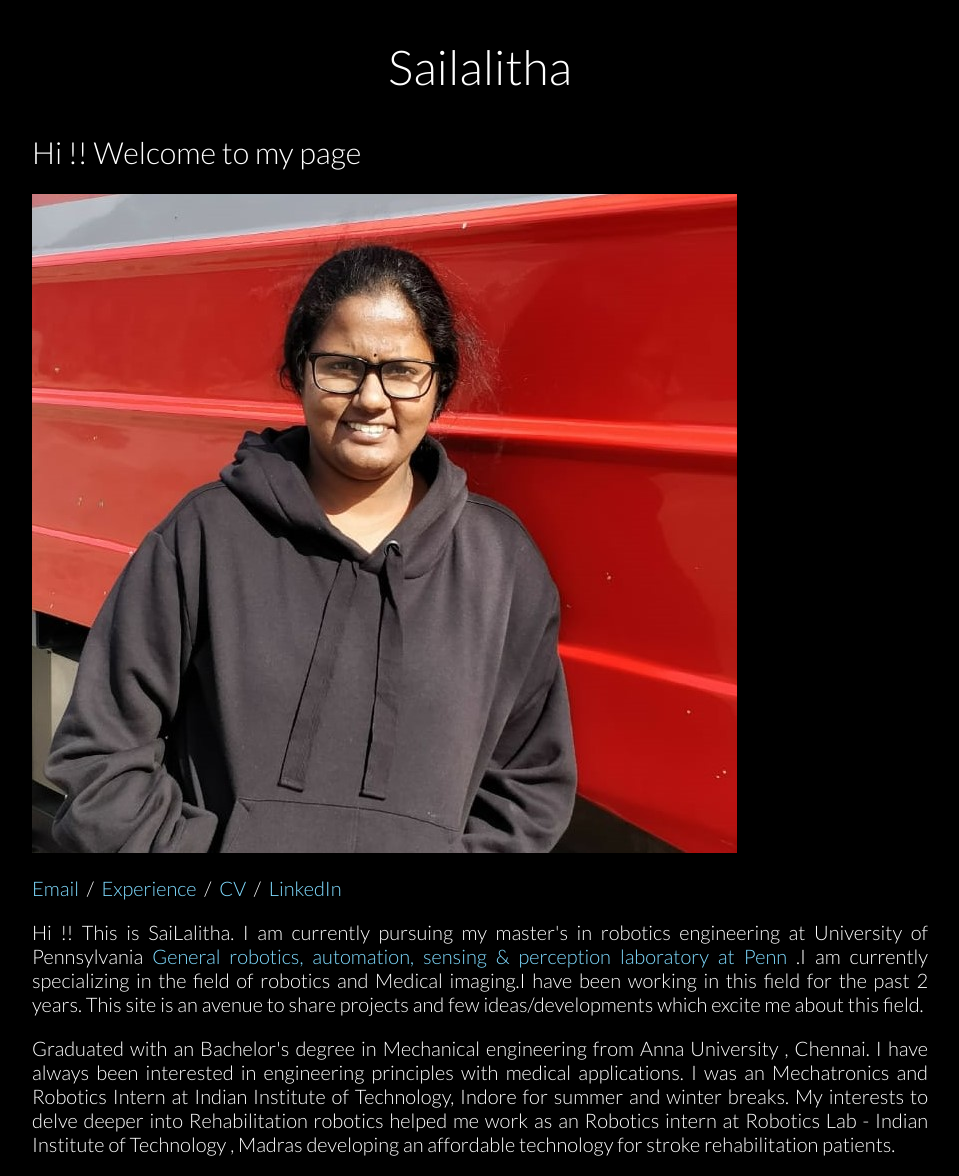
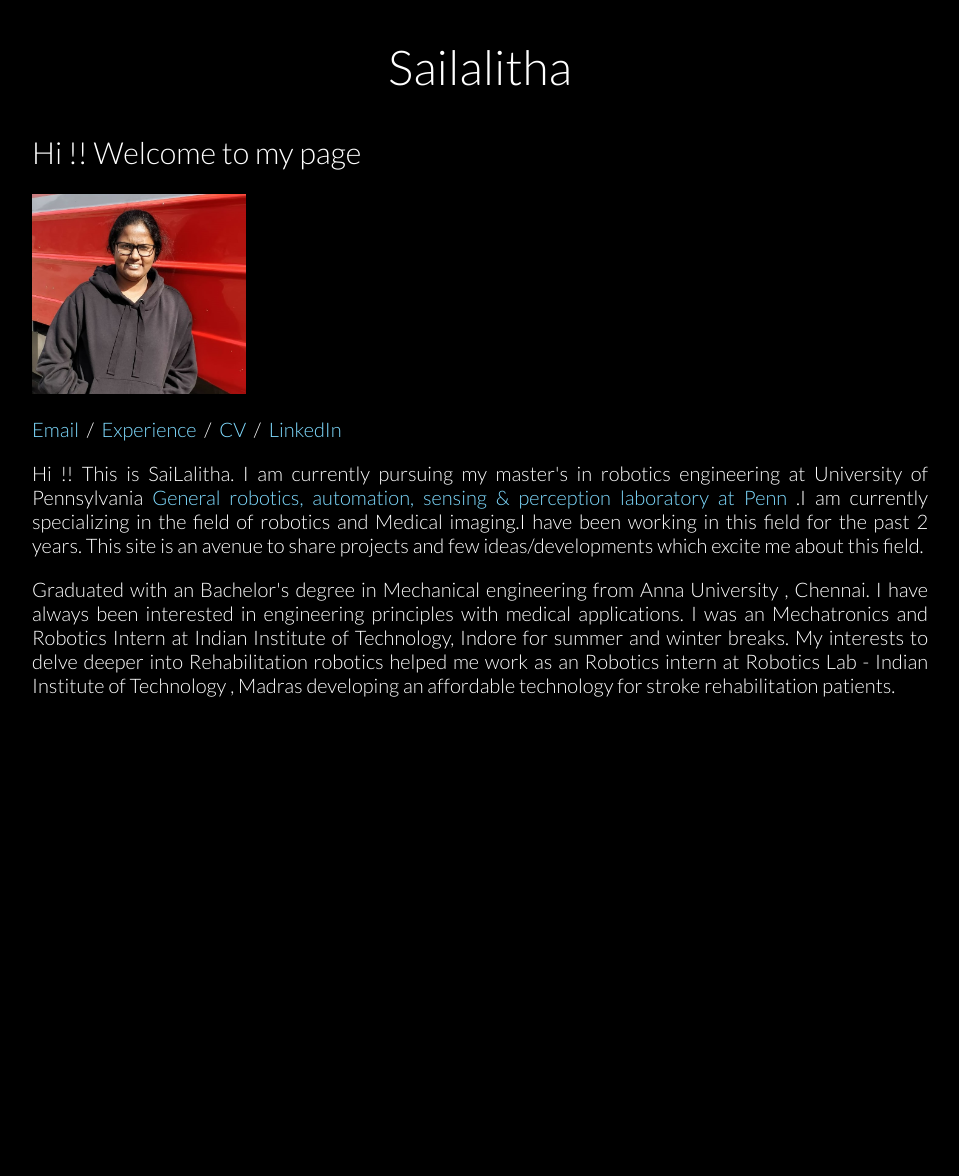
Before and after one commit to sailalitha96/sailalitha96.github.io, a Jekyll site: the page index.html, which Jekyll copies as it is, in a window 1280 px wide. Shown: the whole page, without its empty margins (160-1119 px from the left). Built offline with Jekyll 4.4.1, drawn with Linux system fonts in a browser that asks for light colours; nearby versions of some CDN libraries; after the commit the page ends 900 px from its top, so only the background shows below that.

Commit message:
Update index.html

```diff
--- a/index.html
+++ b/index.html
@@ -14,7 +14,7 @@
 		<h5>Sailalitha</h5>
 		<h4> Hi !! Welcome to my page</h4>
 		<div class= "imgprof">
-			<img src= '/projects/intropic.jpeg' display:inline;margin-right: auto;margin-left:auto;height: 30%;width: auto ></div>
+			<img src= '/projects/intropic.jpeg' class="imgprof"></div>
 		<p align=center>
                 <a href="mailto:gsai@seas.upenn.edu">Email</a> &nbsp/&nbsp
 <!--                 <a href="data/JonBarron-CV.pdf">CV</a> &nbsp/&nbsp -->
```
